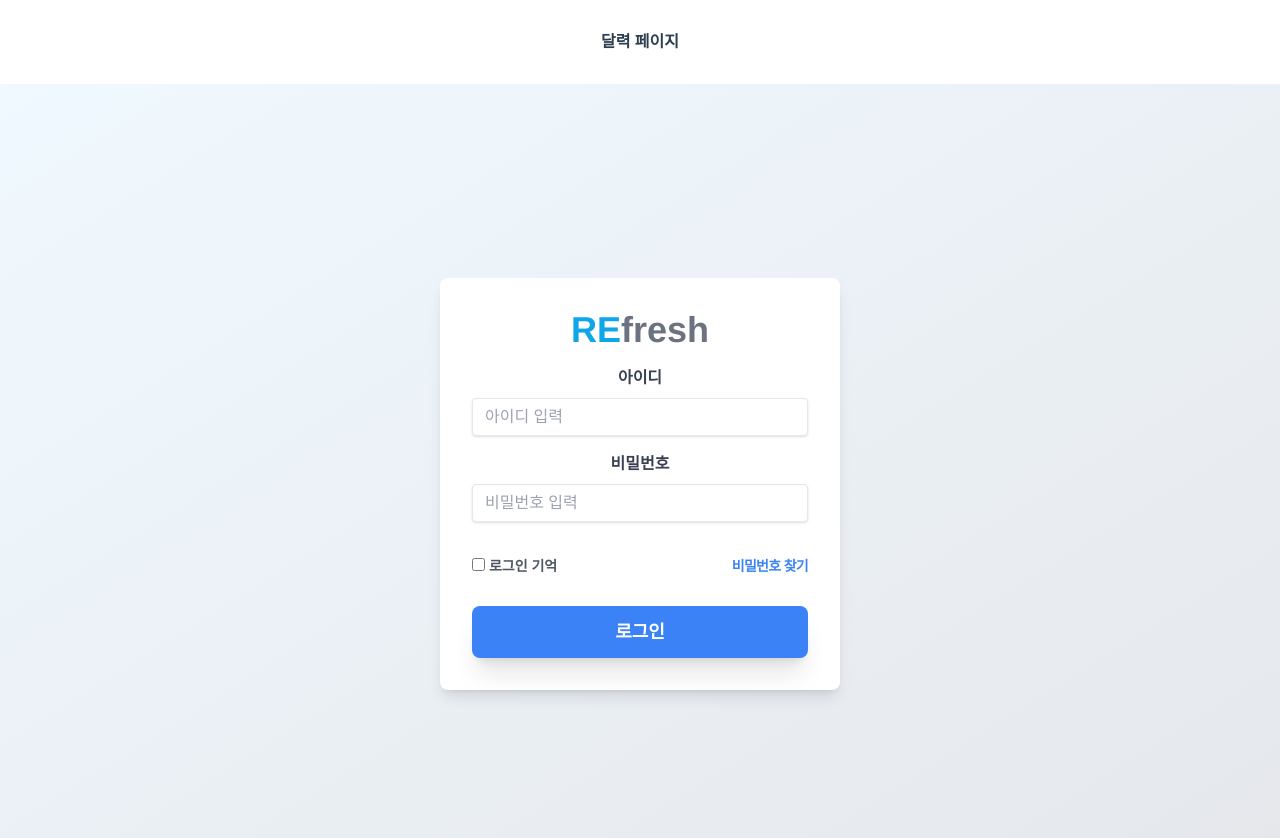
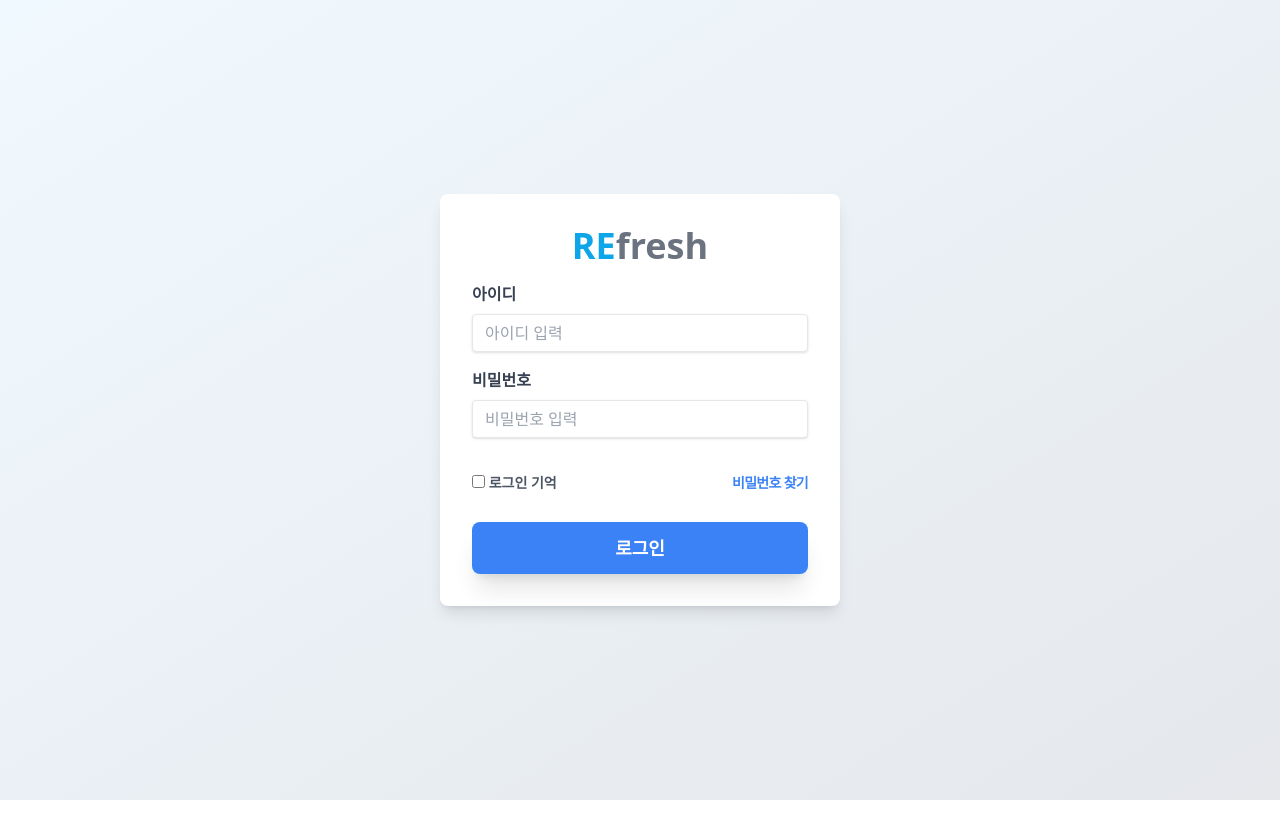
Before and after one commit to TKO-RE-fresh/REfresh, a Vue app in the folder frontend/: page / in a window 1280 px wide. Shown: the top 838 px of the page. After the commit the page ends 800 px from the top, so only its background shows below. Built offline with nearby package versions, Linux system fonts and the light colour scheme.

Commit message:
chore: 의미없는 코드 삭제

```diff
--- a/frontend/src/App.vue
+++ b/frontend/src/App.vue
@@ -1,31 +1,5 @@
 <template>
-  <div>
-    <nav>
-      <router-link to="/calendar">달력 페이지</router-link>
-    </nav>
-    <router-view />
-  </div>
+  <router-view />
 </template>
 
-<style>
-#app {
-  font-family: Avenir, Helvetica, Arial, sans-serif;
-  -webkit-font-smoothing: antialiased;
-  -moz-osx-font-smoothing: grayscale;
-  text-align: center;
-  color: #2c3e50;
-}
-
-nav {
-  padding: 30px;
-}
-
-nav a {
-  font-weight: bold;
-  color: #2c3e50;
-}
-
-nav a.router-link-exact-active {
-  color: #42b983;
-}
-</style>
+<style></style>
```
